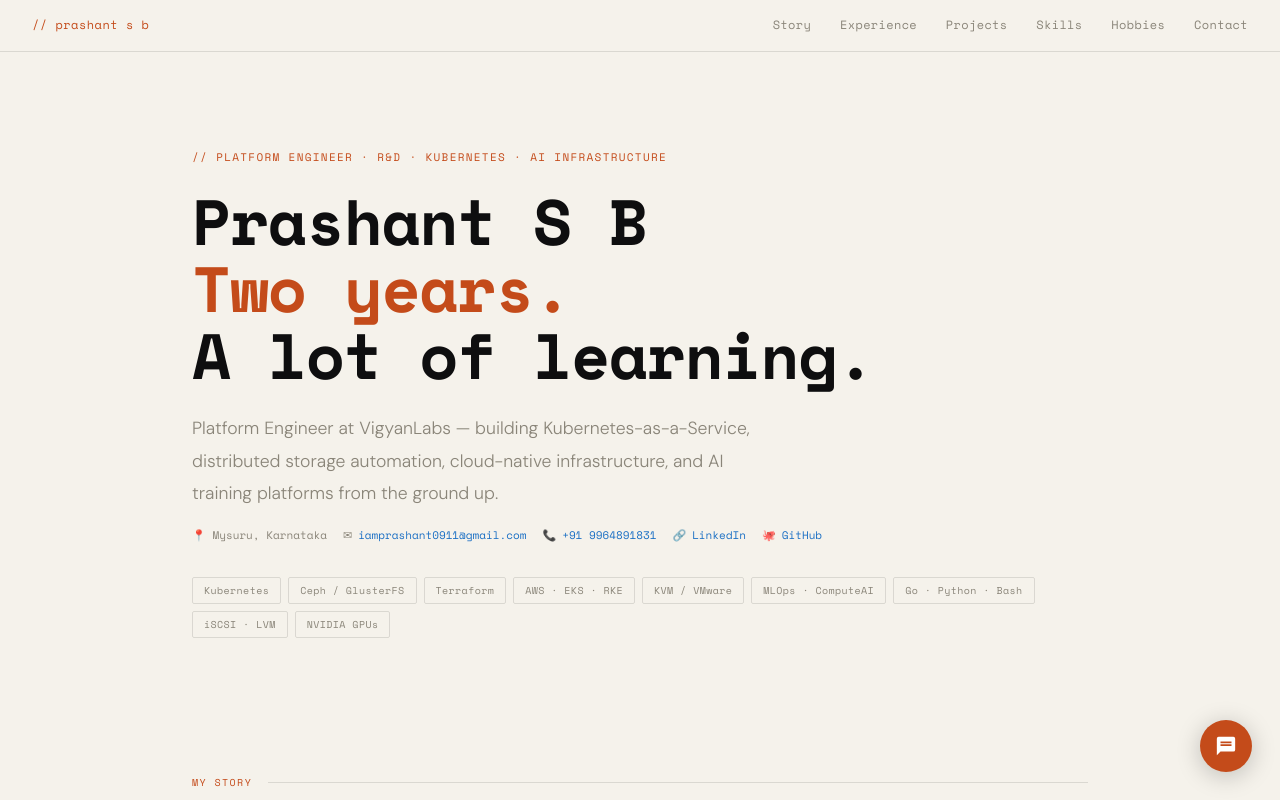
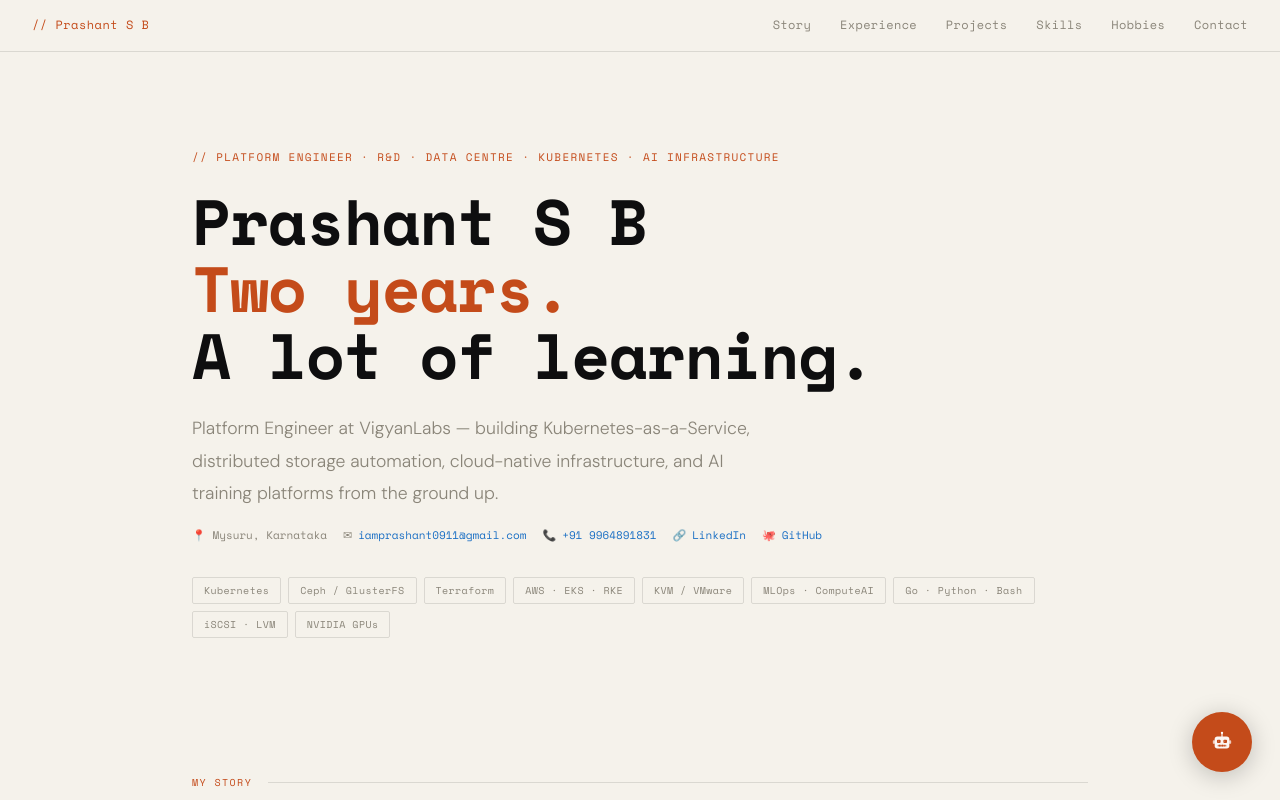
Before and after one commit to paccciii/portfolio, a plain HTML site: page index.html in a window 1280 px wide. Shown: the top 800 px of the page. Drawn offline with nearby package versions, Linux system fonts and the light colour scheme.

Commit message:
Update chat FAB size and modify hero section text

```diff
--- a/index.html
+++ b/index.html
@@ -116,7 +116,7 @@ section{max-width:960px;margin:0 auto;padding:4rem 2rem}
 footer{border-top:1px solid var(--rule);padding:1.75rem 2rem;text-align:center;font-family:var(--mono);font-size:10px;color:var(--muted);letter-spacing:0.05em}
 
 /* ── CHAT FAB ── */
-#chat-fab{position:fixed;bottom:28px;right:28px;z-index:999;width:52px;height:52px;border-radius:50%;background:var(--accent);border:none;cursor:pointer;display:flex;align-items:center;justify-content:center;box-shadow:0 4px 24px rgba(0,0,0,0.22);transition:transform .2s,box-shadow .2s}
+#chat-fab{position:fixed;bottom:28px;right:28px;z-index:999;width:60px;height:60px;border-radius:50%;background:var(--accent);border:none;cursor:pointer;display:flex;align-items:center;justify-content:center;box-shadow:0 4px 24px rgba(0,0,0,0.22);transition:transform .2s,box-shadow .2s}
 #chat-fab:hover{transform:scale(1.08);box-shadow:0 6px 32px rgba(0,0,0,0.28)}
 #chat-fab svg{width:22px;height:22px;fill:white}
 
@@ -159,7 +159,7 @@ footer{border-top:1px solid var(--rule);padding:1.75rem 2rem;text-align:center;f
 
 <!-- NAV -->
 <nav>
-  <div class="nav-logo">// prashant s b</div>
+  <div class="nav-logo">// Prashant S B</div>
   <div class="nav-links">
     <a onclick="goTo('story')">Story</a>
     <a onclick="goTo('experience')">Experience</a>
@@ -172,7 +172,7 @@ footer{border-top:1px solid var(--rule);padding:1.75rem 2rem;text-align:center;f
 
 <!-- HERO -->
 <div class="hero">
-  <div class="hero-eyebrow">// Platform Engineer · R&amp;D · Kubernetes · AI Infrastructure</div>
+  <div class="hero-eyebrow">// Platform Engineer · R&amp;D · Data Centre ·  Kubernetes · AI Infrastructure</div>
   <h1 class="hero-name">Prashant S B<br><span>Two years.</span><br>A lot of learning.</h1>
   <p class="hero-sub">Platform Engineer at VigyanLabs — building Kubernetes-as-a-Service, distributed storage automation, cloud-native infrastructure, and AI training platforms from the ground up.</p>
   <div class="hero-contact">
@@ -291,6 +291,11 @@ footer{border-top:1px solid var(--rule);padding:1.75rem 2rem;text-align:center;f
       <div class="proj-desc">Python scripts for PetaSAN disk creation, S3 operations, and web UI automation. Bash scripts for automated KVM VM creation with disk attachment, parameter validation, and a full logging system.</div>
       <div class="proj-techs"><span class="tch">Python</span><span class="tch">Bash</span><span class="tch">KVM</span><span class="tch">QEMU</span><span class="tch">PetaSAN</span></div>
     </div>
+    <div class="proj-card">
+      <div class="proj-num">07 // Gen AI</div>
+      <div class="proj-title">GAN Text-to-Image System</div>
+      <div class="proj-desc">Built a conditional GAN from scratch using PyTorch — handling everything from loss stabilization and training pipeline design to dataset experimentation and checkpoint evaluation. An early deep-dive into generative model internals.</div>
+    </div>
 
   </div>
 </section>
@@ -330,6 +335,11 @@ footer{border-top:1px solid var(--rule);padding:1.75rem 2rem;text-align:center;f
         <li>Python · Go · Bash</li>
         <li>ELK · Prometheus · Grafana</li>
         <li>MLflow · PyTorch · TensorFlow</li>
+        <li>Machine Learning</li>
+        <li>Neural Networks</li>
+        <li>PyTorch</li>
+        <li>TensorFlow</li>
+        <li>AI Model Training</li>
       </ul>
     </div>
   </div>
@@ -406,7 +416,27 @@ footer{border-top:1px solid var(--rule);padding:1.75rem 2rem;text-align:center;f
 
 <!-- CHAT FAB -->
 <button id="chat-fab" onclick="toggleChat()" title="Chat with Prashant's AI assistant">
-  <svg viewBox="0 0 24 24"><path d="M20 2H4a2 2 0 00-2 2v18l4-4h14a2 2 0 002-2V4a2 2 0 00-2-2zm-2 10H6v-2h12v2zm0-3H6V7h12v2z"/></svg>
+  <svg viewBox="0 0 48 48" width="52" height="52" xmlns="http://www.w3.org/2000/svg">
+    <!-- Head -->
+    <rect x="8" y="12" width="32" height="26" rx="6" fill="white" opacity="0.95"/>
+    <!-- Antenna -->
+    <line x1="24" y1="12" x2="24" y2="5" stroke="white" stroke-width="2.5" stroke-linecap="round"/>
+    <circle cx="24" cy="4" r="2.5" fill="white"/>
+    <!-- Eyes -->
+    <rect x="13" y="19" width="8" height="7" rx="2" fill="#c44b1a"/>
+    <rect x="27" y="19" width="8" height="7" rx="2" fill="#c44b1a"/>
+    <!-- Eye shine -->
+    <rect x="15" y="21" width="2" height="2" rx="1" fill="white" opacity="0.7"/>
+    <rect x="29" y="21" width="2" height="2" rx="1" fill="white" opacity="0.7"/>
+    <!-- Mouth -->
+    <rect x="14" y="30" width="20" height="4" rx="2" fill="#c44b1a" opacity="0.5"/>
+    <rect x="17" y="30" width="4" height="4" rx="1" fill="#c44b1a"/>
+    <rect x="23" y="30" width="4" height="4" rx="1" fill="#c44b1a"/>
+    <rect x="29" y="30" width="2" height="4" rx="1" fill="#c44b1a"/>
+    <!-- Ears -->
+    <rect x="4" y="20" width="5" height="8" rx="2" fill="white" opacity="0.7"/>
+    <rect x="39" y="20" width="5" height="8" rx="2" fill="white" opacity="0.7"/>
+  </svg>
 </button>
 
 <!-- CHAT PANEL -->
```
